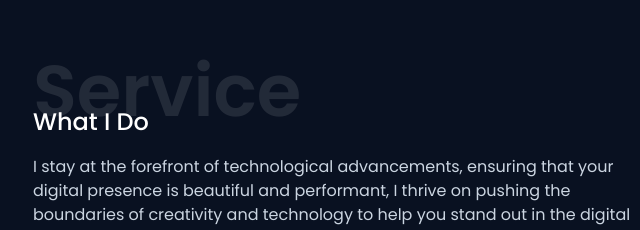
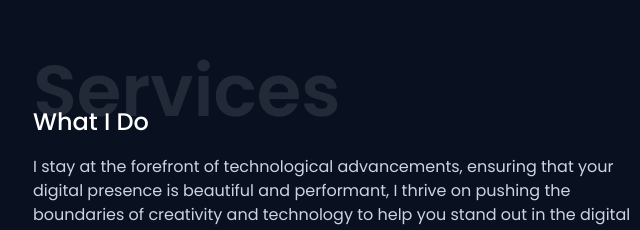
Before and after one commit to khalifarb-k/Khalifa-Badirwagn, a plain HTML site: page index.html in a window 1280 px wide. Shown: the part 1287-1517 px from the top of the page, 23-663 px from the left. Drawn offline with nearby package versions, Linux system fonts and the light colour scheme; a script that the page names is missing.

Commit message:
Update styles.css

```diff
--- a/styles.css
+++ b/styles.css
@@ -274,7 +274,7 @@ nav {
 }
 
 .service__container .section__header::before {
-  content: "Service";
+  content: "Services";
 }
 
 .service__container .section__description {
```
